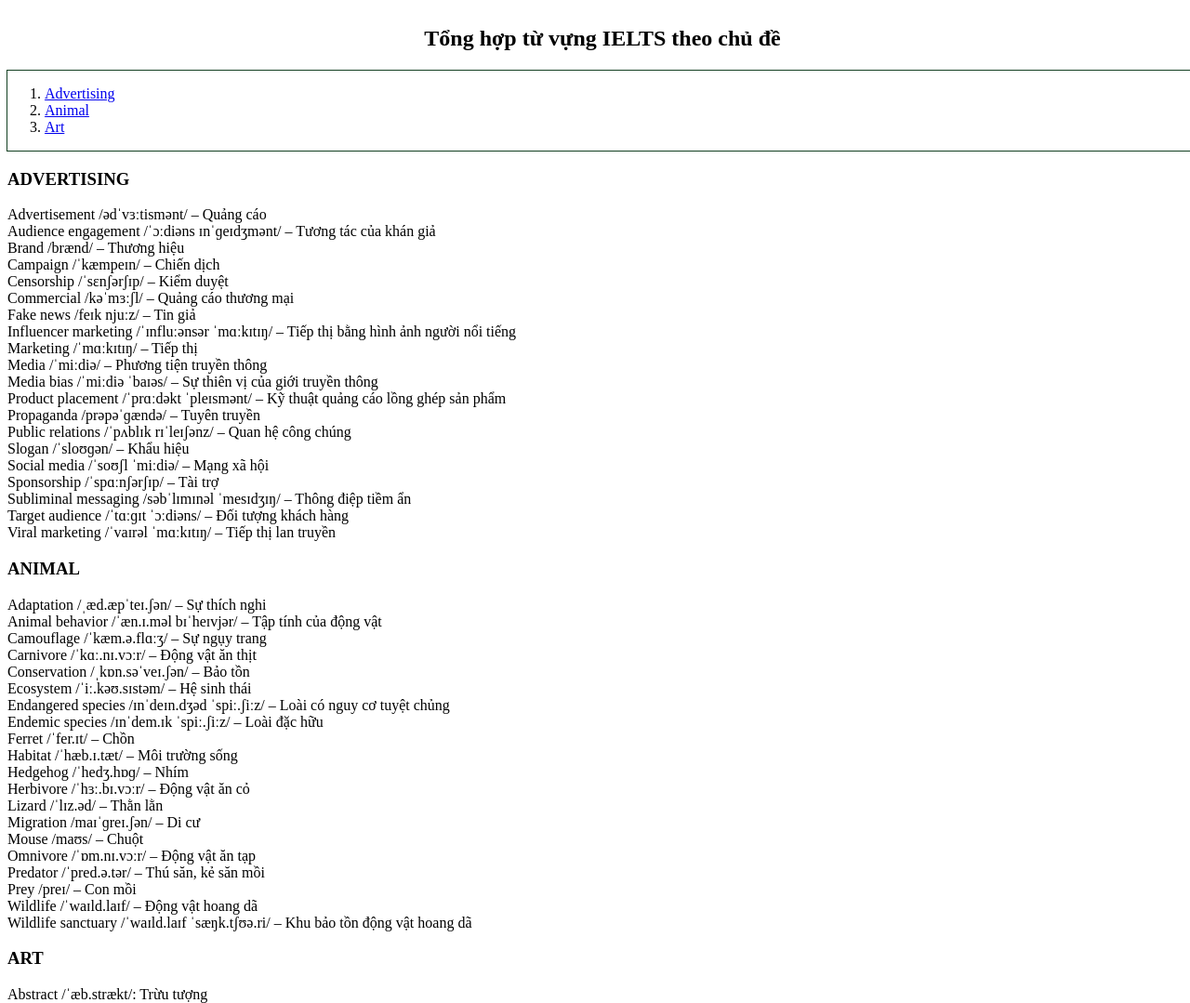
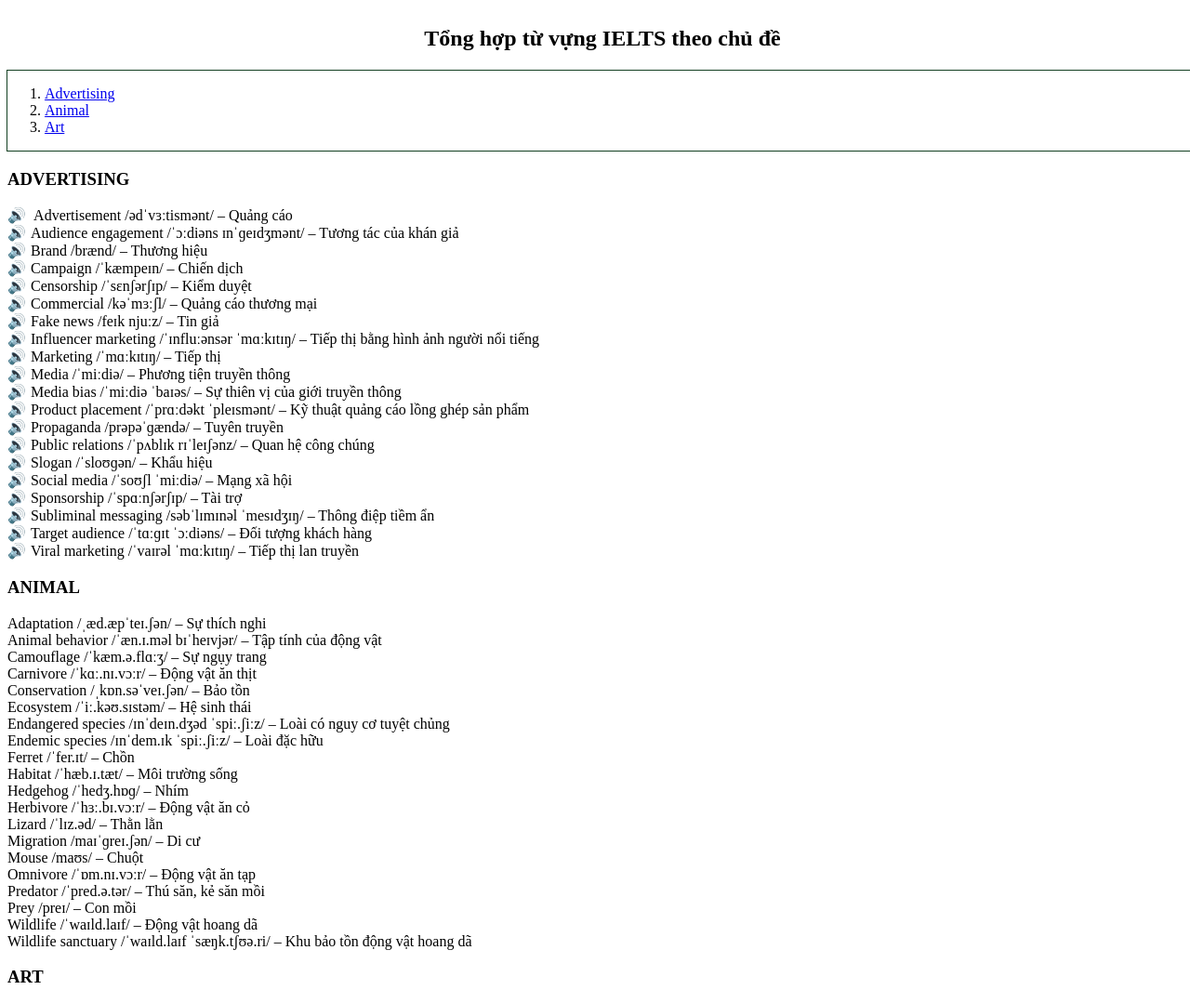
Before and after one commit to Duongocy/tuvungtienganh, a plain HTML site: page index.html in a window 1280 px wide. Shown: the top 1079 px of the page at 93% size. Drawn offline with Linux system fonts and the light colour scheme.

Commit message:
Initial commit

```diff
--- /dev/null
+++ b/dnyscripts.js
@@ -0,0 +1,4 @@
+function speak(text) {
+    const utterance = new SpeechSynthesisUtterance(text);
+    speechSynthesis.speak(utterance);
+}
--- a/dnystyle.css
+++ b/dnystyle.css
@@ -27,3 +27,7 @@ body{
     margin-left: 10px;
     margin-right: 10px;
 }
+.pronounce {
+    cursor: pointer; /* Thay đổi con trỏ khi hover */
+    margin-right: 5px; /* Khoảng cách giữa biểu tượng và từ */
+}
--- a/index.html
+++ b/index.html
@@ -23,26 +23,26 @@
     <div class = "tuvung">
         <div class = "tuvungtheochude" id = "tuvung_advertising">
             <h3>ADVERTISING</h3>
-            Advertisement /ədˈvɜːtismənt/ – Quảng cáo <br>
-            Audience engagement /ˈɔːdiəns ɪnˈɡeɪdʒmənt/ – Tương tác của khán giả<br>
-            Brand /brænd/ – Thương hiệu<br>
-            Campaign /ˈkæmpeɪn/ – Chiến dịch<br>
-            Censorship /ˈsɛnʃərʃɪp/ – Kiểm duyệt<br>
-            Commercial /kəˈmɜːʃl/ – Quảng cáo thương mại<br>
-            Fake news /feɪk njuːz/ – Tin giả<br>
-            Influencer marketing /ˈɪnfluːənsər ˈmɑːkɪtɪŋ/ – Tiếp thị bằng hình ảnh người nổi tiếng<br>
-            Marketing /ˈmɑːkɪtɪŋ/ – Tiếp thị<br>
-            Media /ˈmiːdiə/ – Phương tiện truyền thông<br>
-            Media bias /ˈmiːdiə ˈbaɪəs/ – Sự thiên vị của giới truyền thông<br>
-            Product placement /ˈprɑːdəkt ˈpleɪsmənt/ – Kỹ thuật quảng cáo lồng ghép sản phẩm<br>
-            Propaganda /prəpəˈɡændə/ – Tuyên truyền<br>
-            Public relations /ˈpʌblɪk rɪˈleɪʃənz/ – Quan hệ công chúng<br>
-            Slogan /ˈsloʊɡən/ – Khẩu hiệu<br>
-            Social media /ˈsoʊʃl ˈmiːdiə/ – Mạng xã hội<br>
-            Sponsorship /ˈspɑːnʃərʃɪp/ – Tài trợ<br>
-            Subliminal messaging /səbˈlɪmɪnəl ˈmesɪdʒɪŋ/ – Thông điệp tiềm ẩn<br>
-            Target audience /ˈtɑːɡɪt ˈɔːdiəns/ – Đối tượng khách hàng<br>
-            Viral marketing /ˈvaɪrəl ˈmɑːkɪtɪŋ/ – Tiếp thị lan truyền<br>
+            <span class="pronounce" onclick="speak('Advertisement')">🔊</span> Advertisement /ədˈvɜːtismənt/ – Quảng cáo <br>
+            <span class="pronounce" onclick="speak('Audience engagement')">🔊</span>Audience engagement /ˈɔːdiəns ɪnˈɡeɪdʒmənt/ – Tương tác của khán giả<br>
+            <span class="pronounce" onclick="speak('Brand')">🔊</span>Brand /brænd/ – Thương hiệu<br>
+            <span class="pronounce" onclick="speak('Campaign')">🔊</span>Campaign /ˈkæmpeɪn/ – Chiến dịch<br>
+            <span class="pronounce" onclick="speak('Censorship')">🔊</span>Censorship /ˈsɛnʃərʃɪp/ – Kiểm duyệt<br>
+            <span class="pronounce" onclick="speak('Commercial')">🔊</span>Commercial /kəˈmɜːʃl/ – Quảng cáo thương mại<br>
+            <span class="pronounce" onclick="speak('Fake news')">🔊</span>Fake news /feɪk njuːz/ – Tin giả<br>
+            <span class="pronounce" onclick="speak('Influencer marketing')">🔊</span>Influencer marketing /ˈɪnfluːənsər ˈmɑːkɪtɪŋ/ – Tiếp thị bằng hình ảnh người nổi tiếng<br>
+            <span class="pronounce" onclick="speak('Marketing')">🔊</span>Marketing /ˈmɑːkɪtɪŋ/ – Tiếp thị<br>
+            <span class="pronounce" onclick="speak('Media')">🔊</span>Media /ˈmiːdiə/ – Phương tiện truyền thông<br>
+            <span class="pronounce" onclick="speak('Media bias')">🔊</span>Media bias /ˈmiːdiə ˈbaɪəs/ – Sự thiên vị của giới truyền thông<br>
+            <span class="pronounce" onclick="speak('Product placement')">🔊</span>Product placement /ˈprɑːdəkt ˈpleɪsmənt/ – Kỹ thuật quảng cáo lồng ghép sản phẩm<br>
+            <span class="pronounce" onclick="speak('Propaganda')">🔊</span>Propaganda /prəpəˈɡændə/ – Tuyên truyền<br>
+            <span class="pronounce" onclick="speak('Public relations')">🔊</span>Public relations /ˈpʌblɪk rɪˈleɪʃənz/ – Quan hệ công chúng<br>
+            <span class="pronounce" onclick="speak('Slogan')">🔊</span>Slogan /ˈsloʊɡən/ – Khẩu hiệu<br>
+            <span class="pronounce" onclick="speak('Social media')">🔊</span>Social media /ˈsoʊʃl ˈmiːdiə/ – Mạng xã hội<br>
+            <span class="pronounce" onclick="speak('Sponsorship')">🔊</span>Sponsorship /ˈspɑːnʃərʃɪp/ – Tài trợ<br>
+            <span class="pronounce" onclick="speak('Subliminal messaging')">🔊</span>Subliminal messaging /səbˈlɪmɪnəl ˈmesɪdʒɪŋ/ – Thông điệp tiềm ẩn<br>
+            <span class="pronounce" onclick="speak('Target audience')">🔊</span>Target audience /ˈtɑːɡɪt ˈɔːdiəns/ – Đối tượng khách hàng<br>
+            <span class="pronounce" onclick="speak('Viral marketing')">🔊</span>Viral marketing /ˈvaɪrəl ˈmɑːkɪtɪŋ/ – Tiếp thị lan truyền<br>
         </div>
         <div class = "tuvungtheochude" id = "tuvung_animal">
             <h3>ANIMAL</h2>
@@ -98,5 +98,7 @@
             Vivid /ˈvɪv.ɪd/: Sống động<br>
         </div>
     </div>
+
+    <script src="dnyscripts.js"></script>
 </body>
 </html>
```
